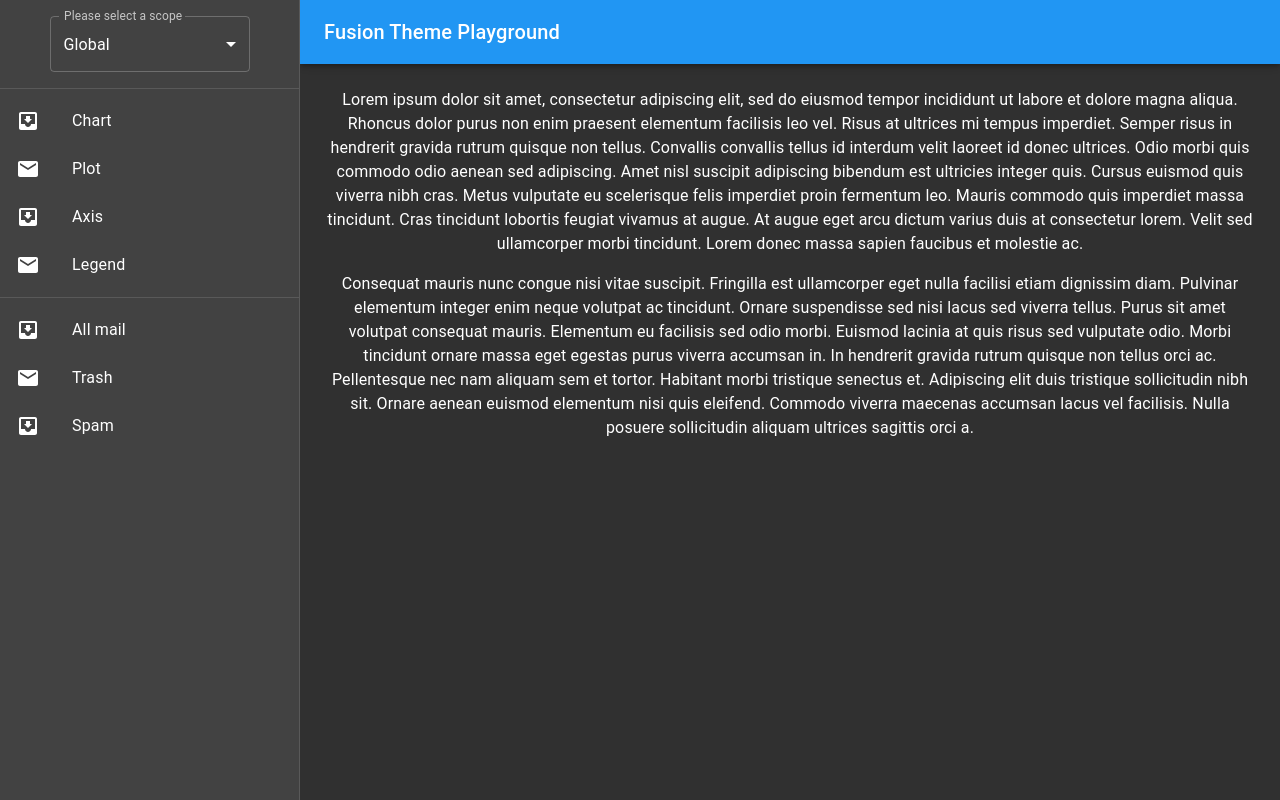
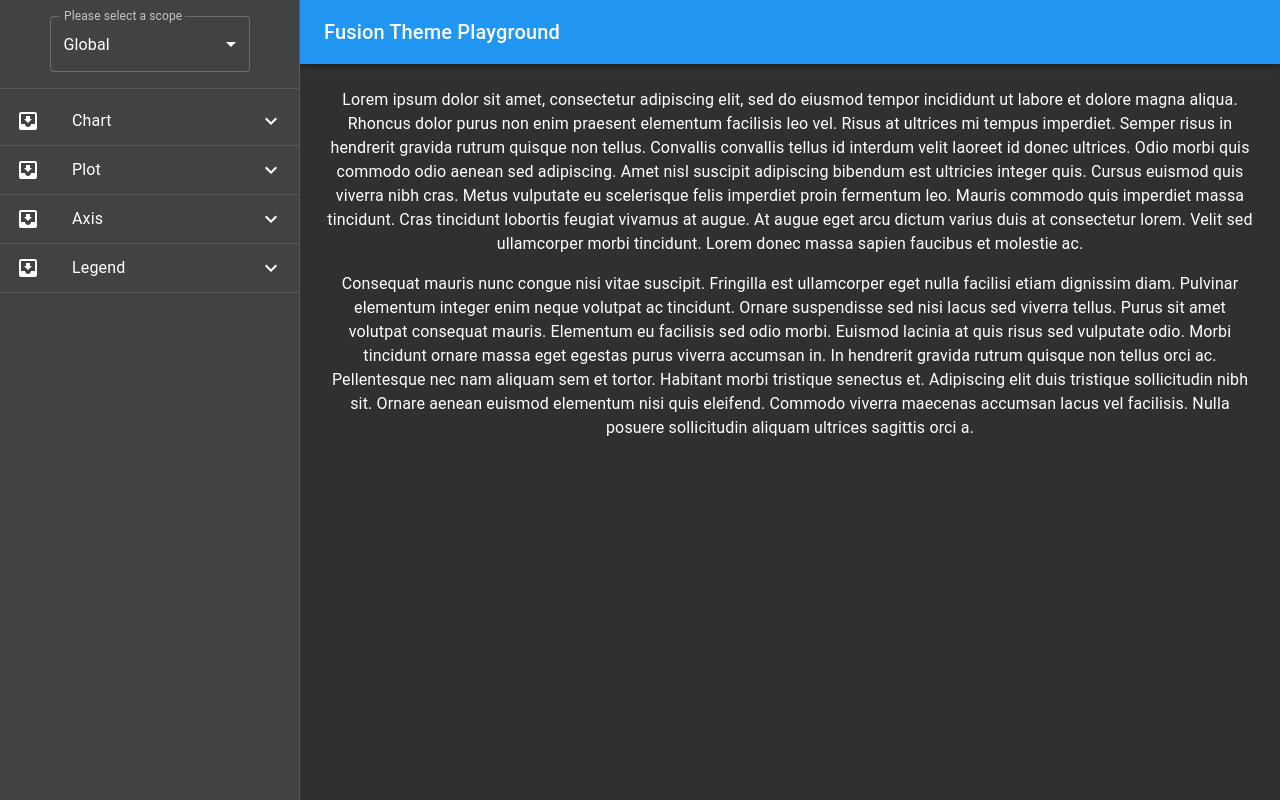
Before and after one commit to rohanoid5/fusion-theme-playground, a React (Create React App) app: page / in a window 1280 px wide. Built offline with nearby package versions, Linux system fonts and the light colour scheme.

Commit message:
Added collapsible list for Attributes

```diff
--- a/src/NavBar.js
+++ b/src/NavBar.js
@@ -2,18 +2,14 @@ import React, { useState, useEffect } from 'react';
 import Divider from '@material-ui/core/Divider';
 import Drawer from '@material-ui/core/Drawer';
 import Hidden from '@material-ui/core/Hidden';
-import InboxIcon from '@material-ui/icons/MoveToInbox';
 import List from '@material-ui/core/List';
-import ListItem from '@material-ui/core/ListItem';
-import ListItemIcon from '@material-ui/core/ListItemIcon';
-import ListItemText from '@material-ui/core/ListItemText';
-import MailIcon from '@material-ui/icons/Mail';
 import { makeStyles, useTheme } from '@material-ui/core/styles';
 
 import InputLabel from '@material-ui/core/InputLabel';
-import FormHelperText from '@material-ui/core/FormHelperText';
 import FormControl from '@material-ui/core/FormControl';
 import Select from '@material-ui/core/Select';
+
+import VisualComponent from './VisualComponent';
 
 const drawerWidth = 300;
 
@@ -37,6 +33,9 @@ const useStyles = makeStyles(theme => ({
   },
   selectEmpty: {
     marginTop: theme.spacing(2)
+  },
+  nested: {
+    paddingLeft: theme.spacing(4)
   }
 }));
 
@@ -83,7 +82,7 @@ const NavBar = ({ mobileOpen, handleDrawerToggle }) => {
             }}
           >
             {ScopeList.map(scope => (
-              <option id={scope} value={scope}>
+              <option id={scope} key={scope} value={scope}>
                 {scope}
               </option>
             ))}
@@ -93,23 +92,7 @@ const NavBar = ({ mobileOpen, handleDrawerToggle }) => {
       <Divider />
       <List>
         {OptionList.map((text, index) => (
-          <ListItem button key={text}>
-            <ListItemIcon>
-              {index % 2 === 0 ? <InboxIcon /> : <MailIcon />}
-            </ListItemIcon>
-            <ListItemText primary={text} />
-          </ListItem>
-        ))}
-      </List>
-      <Divider />
-      <List>
-        {['All mail', 'Trash', 'Spam'].map((text, index) => (
-          <ListItem button key={text}>
-            <ListItemIcon>
-              {index % 2 === 0 ? <InboxIcon /> : <MailIcon />}
-            </ListItemIcon>
-            <ListItemText primary={text} />
-          </ListItem>
+          <VisualComponent id={text} name={text} />
         ))}
       </List>
     </div>
--- /dev/null
+++ b/src/VisualComponent.js
@@ -0,0 +1,60 @@
+import React, { useState } from 'react';
+
+import { makeStyles } from '@material-ui/core/styles';
+import Collapse from '@material-ui/core/Collapse';
+import ExpandLess from '@material-ui/icons/ExpandLess';
+import ExpandMore from '@material-ui/icons/ExpandMore';
+import StarBorder from '@material-ui/icons/StarBorder';
+import InboxIcon from '@material-ui/icons/MoveToInbox';
+
+import List from '@material-ui/core/List';
+import ListItem from '@material-ui/core/ListItem';
+import ListItemIcon from '@material-ui/core/ListItemIcon';
+import ListItemText from '@material-ui/core/ListItemText';
+import Divider from '@material-ui/core/Divider';
+
+const attributeList = ['Background Color', 'Div Lines', 'Background Alpha'];
+
+const useStyles = makeStyles(theme => ({
+  nested: {
+    paddingLeft: theme.spacing(4)
+  }
+}));
+
+const VisualComponent = ({ id, name }) => {
+  const classes = useStyles();
+  const [isExpanded, setExpanded] = useState(false);
+
+  const handleListExpansion = () => {
+    setExpanded(!isExpanded);
+  };
+
+  const renderAttributes = attributeList.map(attribute => (
+    <ListItem key={attribute} button className={classes.nested}>
+      <ListItemIcon>
+        <StarBorder />
+      </ListItemIcon>
+      <ListItemText primary={attribute} />
+    </ListItem>
+  ));
+
+  return (
+    <div key={id}>
+      <ListItem button onClick={handleListExpansion}>
+        <ListItemIcon>
+          <InboxIcon />
+        </ListItemIcon>
+        <ListItemText primary={name} />
+        {isExpanded ? <ExpandLess /> : <ExpandMore />}
+      </ListItem>
+      <Collapse in={isExpanded} timeout="auto" unmountOnExit>
+        <List component="div" disablePadding>
+          {renderAttributes}
+        </List>
+      </Collapse>
+      <Divider />
+    </div>
+  );
+};
+
+export default VisualComponent;
```
